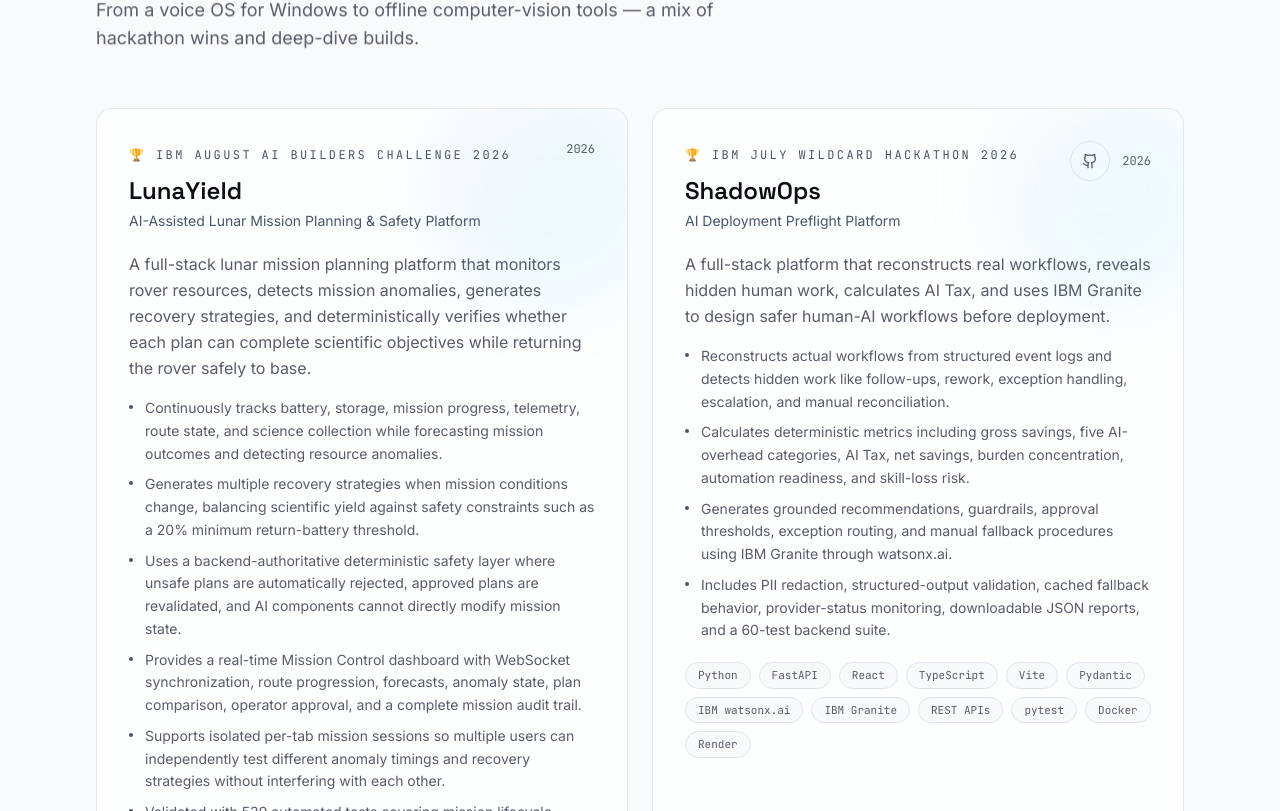
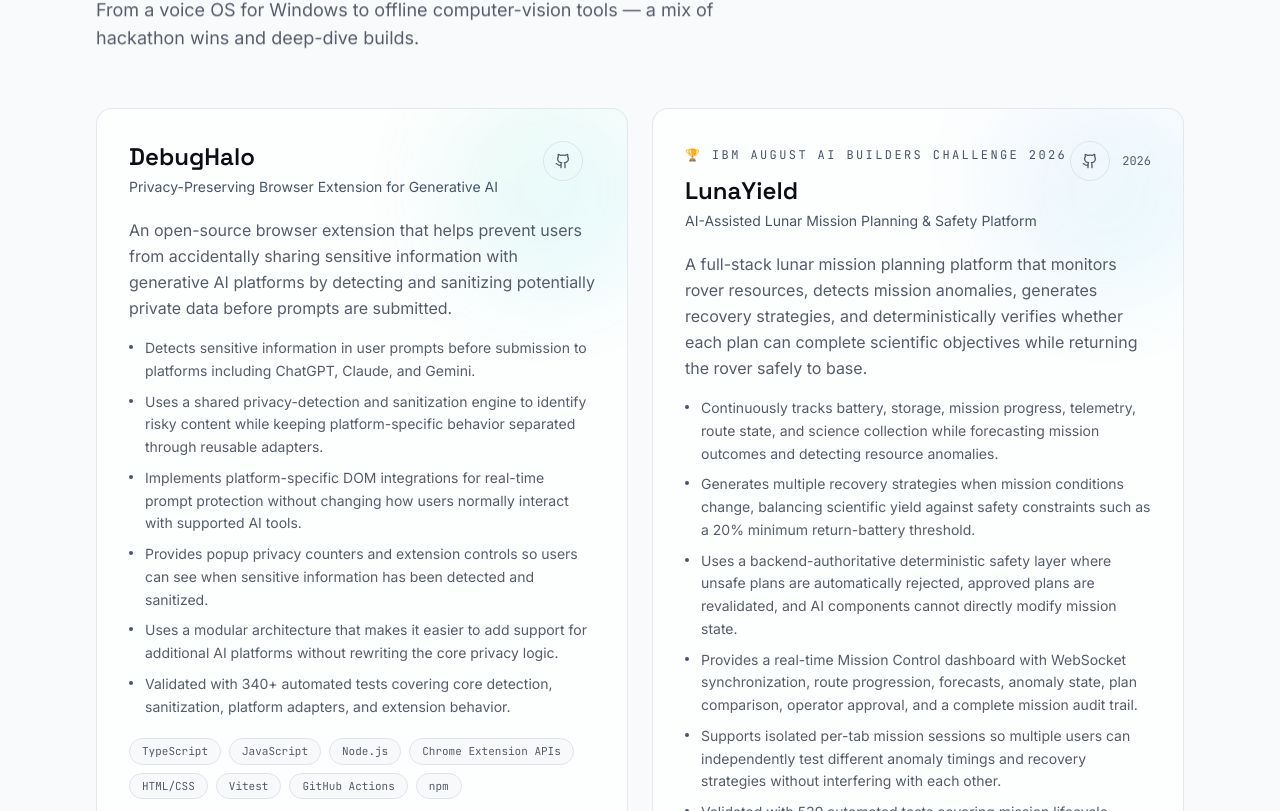
Before and after one commit to unity-darshthakkar/unity-darshthakkar.github.io, a React (Vite) app: page / in a window 1280 px wide. Shown: the part 3329-4140 px from the top of the page. Built offline with nearby package versions, Linux system fonts and the light colour scheme.

Commit message:
added debughalo project

```diff
--- a/src/components/sections/Projects.jsx
+++ b/src/components/sections/Projects.jsx
@@ -124,6 +124,7 @@
     .filter((p) => p.featured)
     .sort((a, b) => {
       const priority = {
+        DebugHalo: -1,
         LunaYield: 0,
         ShadowOps: 1,
         'Little Lemon Restaurant API': 2,
--- a/src/data/content.js
+++ b/src/data/content.js
@@ -79,6 +79,33 @@
 
 export const projects = [
   {
+    name: 'DebugHalo',
+    subtitle: 'Privacy-Preserving Browser Extension for Generative AI',
+    blurb:
+      'An open-source browser extension that helps prevent users from accidentally sharing sensitive information with generative AI platforms by detecting and sanitizing potentially private data before prompts are submitted.',
+    points: [
+      'Detects sensitive information in user prompts before submission to platforms including ChatGPT, Claude, and Gemini.',
+      'Uses a shared privacy-detection and sanitization engine to identify risky content while keeping platform-specific behavior separated through reusable adapters.',
+      'Implements platform-specific DOM integrations for real-time prompt protection without changing how users normally interact with supported AI tools.',
+      'Provides popup privacy counters and extension controls so users can see when sensitive information has been detected and sanitized.',
+      'Uses a modular architecture that makes it easier to add support for additional AI platforms without rewriting the core privacy logic.',
+      'Validated with 340+ automated tests covering core detection, sanitization, platform adapters, and extension behavior.',
+    ],
+    tags: [
+      'TypeScript',
+      'JavaScript',
+      'Node.js',
+      'Chrome Extension APIs',
+      'HTML/CSS',
+      'Vitest',
+      'GitHub Actions',
+      'npm',
+    ],
+    accent: 'from-emerald-300 to-cyan-400',
+    featured: true,
+    github: 'https://github.com/unity-darshthakkar/DebugHalo',
+  },
+  {
     name: 'LunaYield',
     subtitle: 'AI-Assisted Lunar Mission Planning & Safety Platform',
     award: 'IBM August AI Builders Challenge 2026',
@@ -114,7 +141,7 @@
     ],
     accent: 'from-indigo-300 to-cyan-400',
     featured: true,
-    github: null,
+    github: 'https://github.com/unity-darshthakkar/LunaYield',
   },
   {
     name: 'ShadowOps',
```
Also changed, not shown: 1 other file (tests, documents, lock files or other folders).
